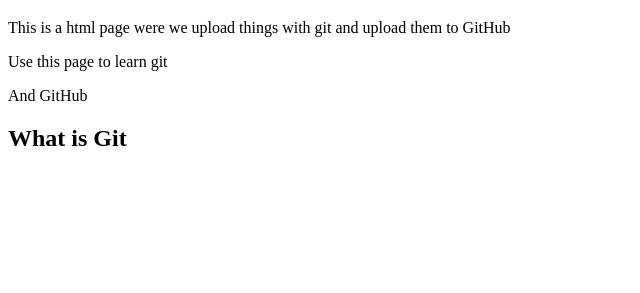
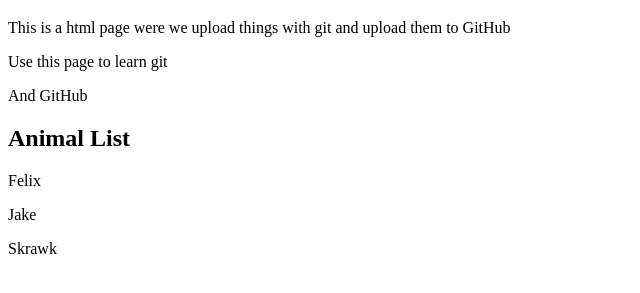
Before and after one commit to albycc/Demo2, a plain HTML site: page index.html in a window 1280 px wide. Shown: the part 61-354 px from the top of the page, without its empty margins (0-640 px from the left). Drawn offline with Linux system fonts and the light colour scheme.

Commit message:
added main.js. printing out animals in index.html

```diff
--- a/index.html
+++ b/index.html
@@ -11,7 +11,8 @@
     <p>This is a html page were we upload things with git and upload them to GitHub</p>
     <p>Use this page to learn git</p>
     <p>And GitHub</p>
-    <h2>What is Git</h2>
-
+    <h2>Animal List</h2>
+    <div id="animal-display"></div>
+    <script src="main.js"></script>
 </body>
 </html>
--- /dev/null
+++ b/main.js
@@ -0,0 +1,15 @@
+let cat = "Felix";
+let dog = "Jake";
+let bird = "Skrawk";
+const display = document.getElementById("animal-display");
+
+const animalList = [];
+animalList.push(cat);
+animalList.push(dog);
+animalList.push(bird);
+
+animalList.forEach(x =>{
+    let para = document.createElement("p");
+    para.textContent = x;
+    display.appendChild(para);
+})
```
